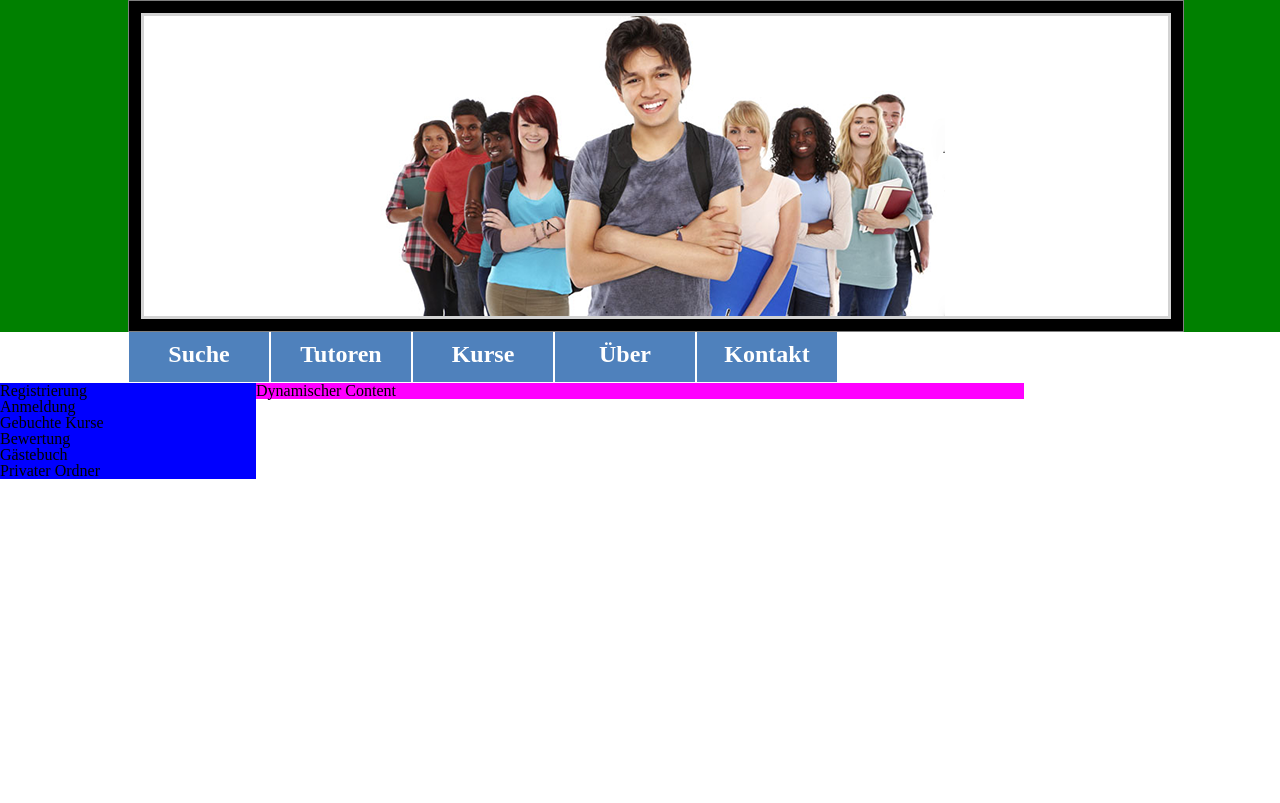
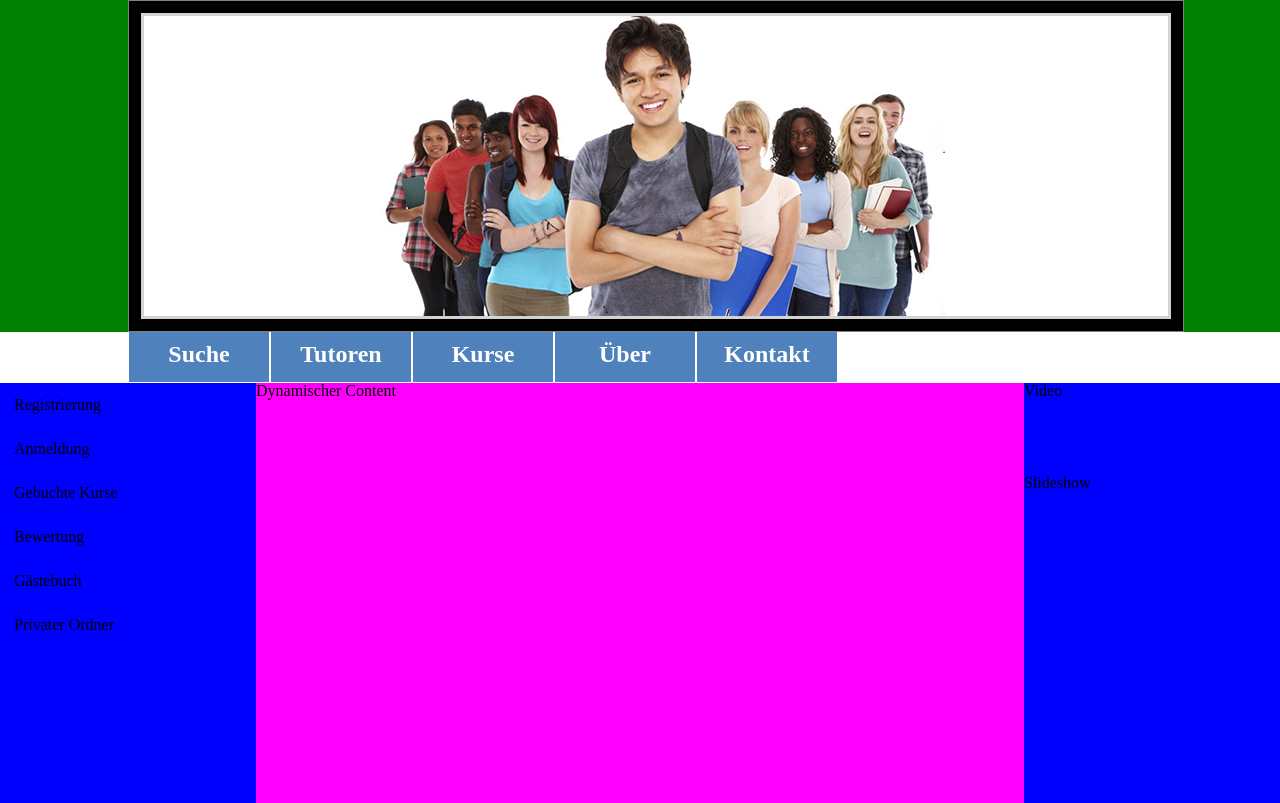
Before and after one commit to YWEE5/pts, a PHP site: page / in a window 1280 px wide. Before the commit the page ends 479 px from the top, so only its background shows below. Run offline with PHP 8.4, Linux system fonts and the light colour scheme; some libraries are stand-ins or nearby versions.

Commit message:
CSS styling.

```diff
--- a/css/style.css
+++ b/css/style.css
@@ -68,12 +68,17 @@ header {
 /* Content */
 aside {
 	width: 20%;
+  height: 420px;
 	background-color: blue;
 	float: left;
   list-style: none;
 }
+aside li {
+  padding: 14px;
+}
 #content {
 	width: 60%;
+  min-height: 420px;
 	background-color: fuchsia;
 	float: left;
 	margin :0 auto;
@@ -176,3 +181,11 @@ nav {
 #slideShowImages_noscript {
 display:none;
 }
+
+/*Sidebar (right) */
+#video {
+  height: 92px;
+}
+#slideshow {
+  height: 92px !important;
+}
--- a/sidebar-right.php
+++ b/sidebar-right.php
@@ -1,6 +1,8 @@
 <aside>
 	<div id="video"> <!-- HTML5 tag? -->
+		Video
 	</div>
 	<div id="slideshow"> <!-- HTML5 tag? -->
+		Slideshow
 	</div>
 </aside>
```
